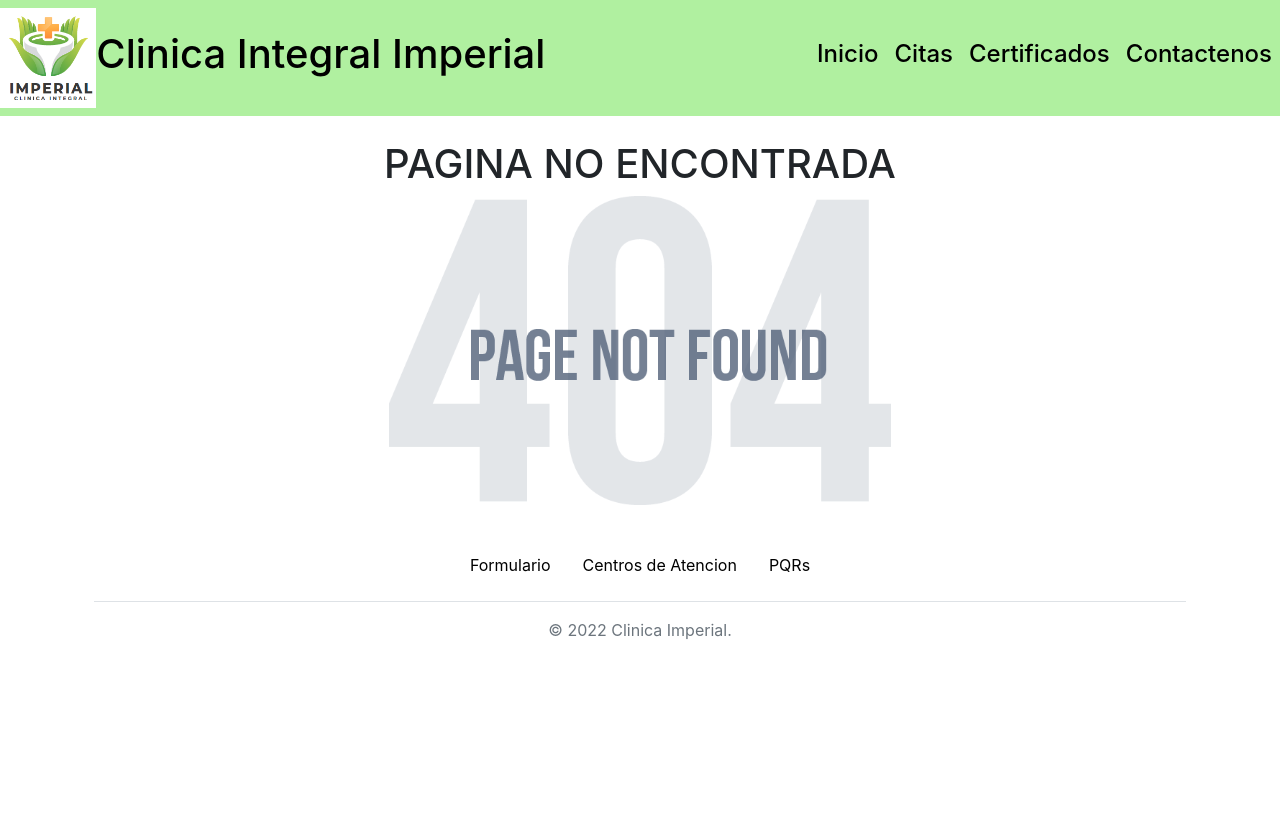
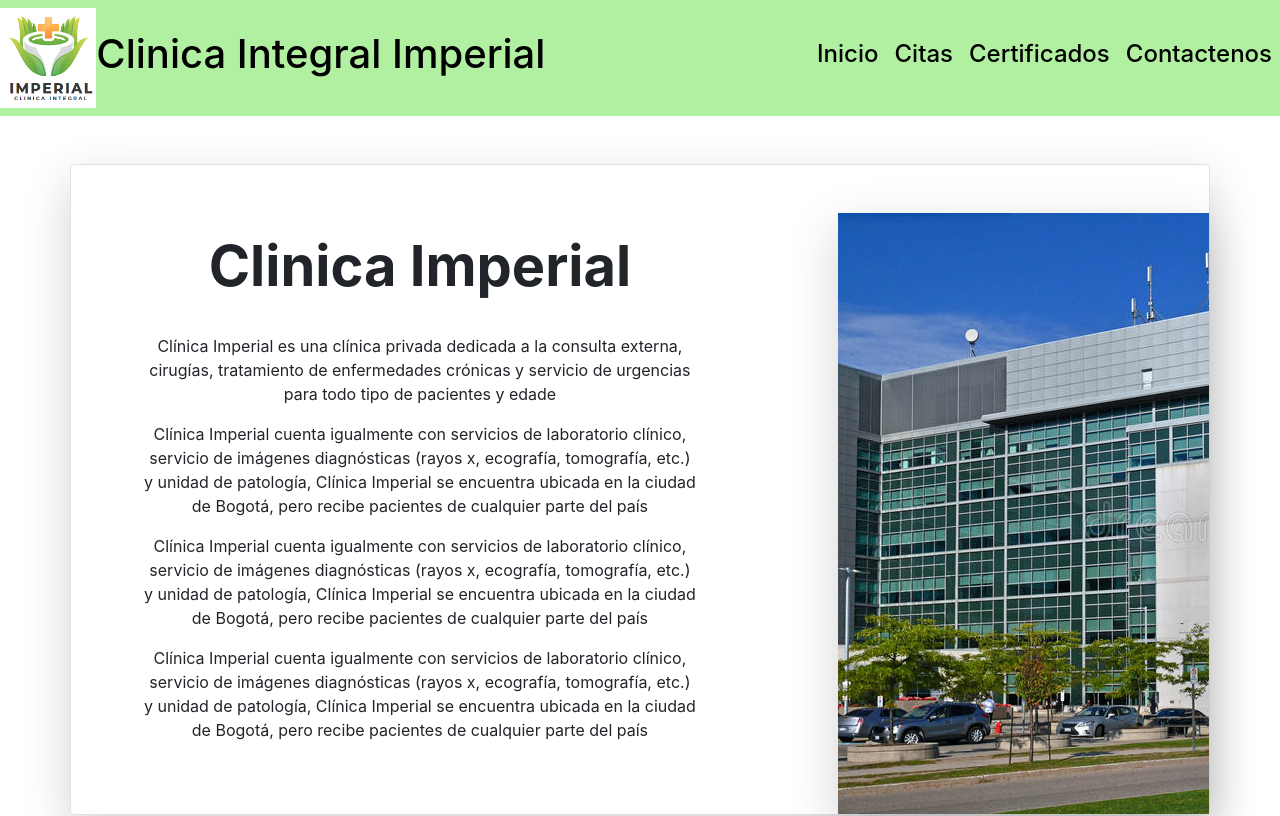
Before and after one commit to juanpena98/ClinicaImperial, a React (Create React App) app: page /AcercaDe in a window 1280 px wide. Shown: the top 816 px of the page. Built offline with nearby package versions, Linux system fonts and the light colour scheme.

Commit message:
Acerca De

```diff
--- a/src/App.js
+++ b/src/App.js
@@ -12,6 +12,8 @@ import { Centros } from './Components/Centros';
 import { FormularioOdonto } from './Components/FormularioOdonto';
 import { FormularioCardio } from './Components/FormularioCardio';
 import { PQR } from './Components/PQR';
+import { AcercaDe } from './Components/AcercaDe';
+import Login from './Components/Login';
 
 
 
@@ -36,9 +38,8 @@ function App() {
       <Route exact path="/FormularioOdonto" element = {<FormularioOdonto/>}/>
       <Route exact path="/FormularioCardio" element = {<FormularioCardio/>}/>
       <Route exact path="/PQRs" element = {<PQR/>}/>
-
-
-
+      <Route exact path="/AcercaDe" element = {<AcercaDe/>}/>
+      <Route exact path="/Login" element = {<Login/>}/>
 
 
       </Routes>
--- /dev/null
+++ b/src/Components/AcercaDe.jsx
@@ -0,0 +1,43 @@
+import React from 'react'
+import Hospital from '../imagesClinica/Hospital.jpg'
+import { Footer } from './Footer'
+
+export const AcercaDe = () => {
+    return (
+        <div className="container my-5">
+        <div className="row p-4 pb-0 pe-lg-0 pt-lg-5 align-items-center rounded-3 border shadow-lg">
+          <div className="col-lg-7 p-3 p-lg-5 pt-lg-3">
+            <h1 className="display-4 fw-bold lh-1">Clinica Imperial</h1>
+            <p className="lead"></p>
+            <p>
+                <br>
+                </br>
+            Clínica Imperial es una clínica privada dedicada a la consulta externa, cirugías,
+            tratamiento de enfermedades crónicas y servicio de urgencias para todo tipo de
+            pacientes y edade</p>
+            <p>Clínica Imperial cuenta igualmente con servicios de laboratorio clínico, servicio de
+                imágenes diagnósticas (rayos x, ecografía, tomografía, etc.) y unidad de patología,
+                Clínica Imperial se encuentra ubicada en la ciudad de Bogotá, pero recibe
+                pacientes de cualquier parte del país
+                </p>
+            <p>
+                Clínica Imperial cuenta igualmente con servicios de laboratorio clínico, servicio de
+                imágenes diagnósticas (rayos x, ecografía, tomografía, etc.) y unidad de patología,
+                Clínica Imperial se encuentra ubicada en la ciudad de Bogotá, pero recibe
+                pacientes de cualquier parte del país
+            </p>
+            <p>
+            Clínica Imperial cuenta igualmente con servicios de laboratorio clínico, servicio de
+                imágenes diagnósticas (rayos x, ecografía, tomografía, etc.) y unidad de patología,
+                Clínica Imperial se encuentra ubicada en la ciudad de Bogotá, pero recibe
+                pacientes de cualquier parte del país
+            </p>
+          </div>
+          <div className="col-lg-4 offset-lg-1 p-0 overflow-hidden shadow-lg">
+              <img className="rounded-lg-3" src={Hospital} alt=""/>
+          </div>
+        </div>
+      <Footer/>
+      </div>
+      )
+    }
--- a/src/Components/Footer.jsx
+++ b/src/Components/Footer.jsx
@@ -9,6 +9,8 @@ export const Footer = () => {
             <li><NavLink to ="/Formulario" className="nav-item nav-link text-center" style={{color:"black"}}> Formulario </NavLink></li>
             <li><NavLink to ="/Centros" className="nav-item nav-link text-center" style={{color:"black"}}> Centros de Atencion </NavLink></li>
             <li><NavLink to ="/Mensajes" className="nav-item nav-link text-center" style={{color:"black"}}> PQRs </NavLink></li>
+            <li><NavLink to ="/AcercaDe" className="nav-item nav-link text-center" style={{color:"black"}}> AcercaDe </NavLink></li>
+
             </ul>
             <p className="text-center text-muted">&copy; 2022 Clinica Imperial.</p>
         </footer>
```
